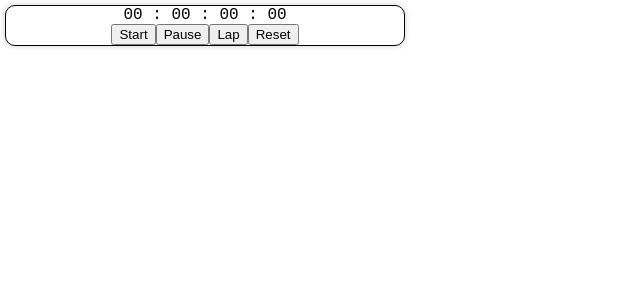
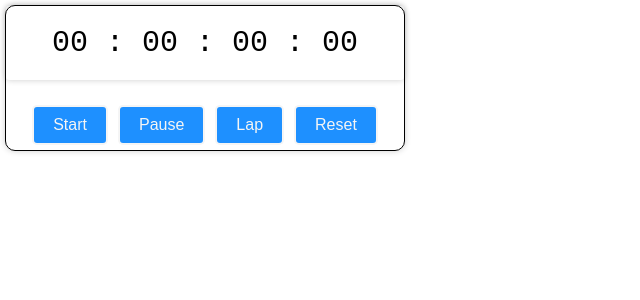
Before and after one commit to CornveliousFarva/StopWatch, a React (Create React App) app: page / in a window 1280 px wide. Shown: the top 300 px of the page, without its empty margins (0-640 px from the left). Built offline with nearby package versions, Linux system fonts and the light colour scheme.

Commit message:
Added button css.

```diff
--- a/src/components/Stopwatch.css
+++ b/src/components/Stopwatch.css
@@ -20,3 +20,38 @@ body{
     max-width: 400px;
     box-sizing: border-box;
 }
+
+.timeDisplay{
+    padding: 20px;
+    font-size: 30px;
+    box-shadow: 0 0 6px rgba(0, 0, 0, 0.2);
+    border-radius: 0.2rem;
+    text-align: center;
+}
+
+.buttons{
+    display: flex;
+    justify-content: center;
+    margin-top: 20px;
+}
+
+button.btn{
+    padding: 10px 20px;
+    outline: auto;
+    border: 1px solid lightgray;
+    margin: 5px;
+    border-radius: 4px;
+    cursor: pointer;
+    background: dodgerblue;
+    color: whitesmoke;
+    font-size: 16px;
+    transition: all 0.5s;
+}
+
+button.btn:hover{
+    background-color: green;
+}
+
+.laps{
+    margin-top: 15px;
+}
```
